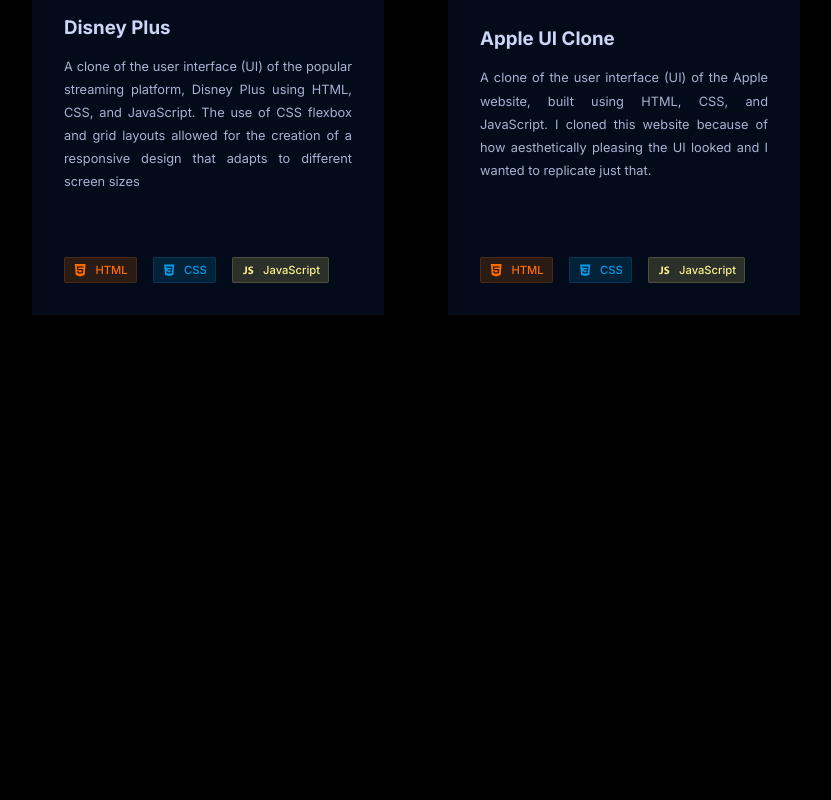
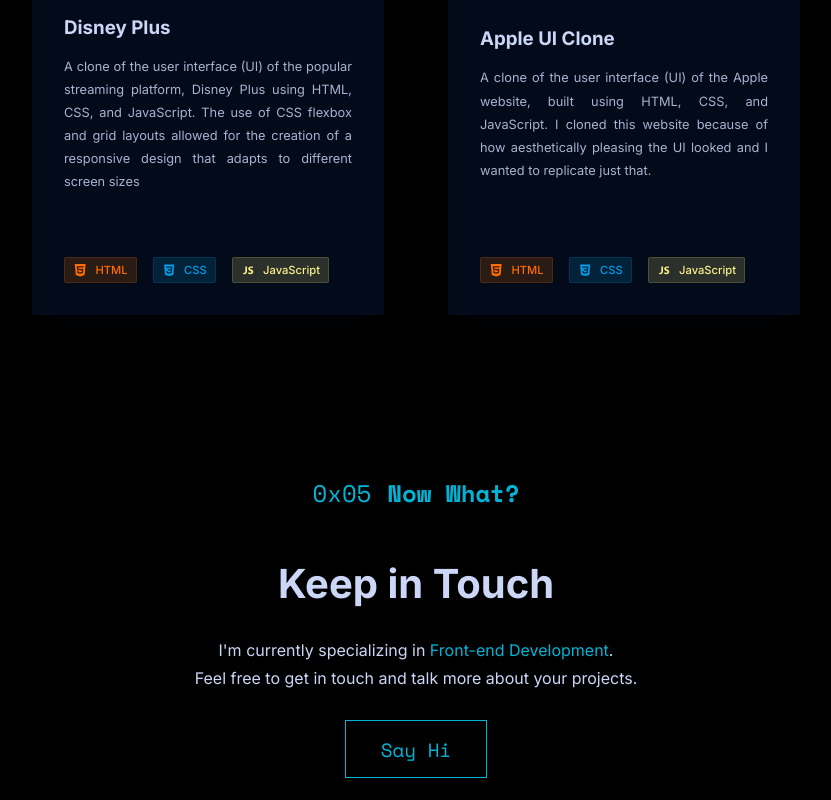
Before and after one commit to escapingyouth/Portfolio, a React (Create React App) app: page / in a window 1280 px wide. Shown: the part 5723-6523 px from the top of the page, without its empty margins (224-1055 px from the left). Before the commit the page ends 6198 px from the top, so only its background shows below. Built offline with nearby package versions, Linux system fonts and the light colour scheme.

Commit message:
Complete Contact section

```diff
--- a/src/components/button/Button.jsx
+++ b/src/components/button/Button.jsx
@@ -12,9 +12,7 @@
 	}[buttonType];
 };
 
-const Button = ({ children, buttonType, ...otherProps }) => {
+export const Button = ({ children, buttonType, ...otherProps }) => {
 	const CustomButton = getButton(buttonType);
 	return <CustomButton {...otherProps}>{children}</CustomButton>;
 };
-
-export default Button;
--- /dev/null
+++ b/src/components/contact/Contact.jsx
@@ -0,0 +1,30 @@
+import { SectionHeading } from '../main/main.styles';
+import { ContactSection, ContactText } from './contact.styles';
+import { Button, ButtonTypeClasses } from '../button/Button';
+
+const Contact = () => {
+	return (
+		<ContactSection id='section-contact'>
+			<SectionHeading>
+				<h4>Now What?</h4>
+			</SectionHeading>
+			<ContactText>
+				<h3>Keep in Touch </h3>
+				<p>
+					I'm currently specializing in <span>Front-end Development</span>.
+				</p>
+				<p>Feel free to get in touch and talk more about your projects.</p>
+			</ContactText>
+			<Button
+				buttonType={ButtonTypeClasses.base}
+				href='mailto:@michael.k.a.amankwah@gmail.com'
+				target='_blank'
+				rel='noopener noreferrer'
+			>
+				Say Hi
+			</Button>
+		</ContactSection>
+	);
+};
+
+export default Contact;
--- /dev/null
+++ b/src/components/contact/contact.styles.jsx
@@ -0,0 +1,65 @@
+import styled from 'styled-components';
+import { colors, margins } from '../../utils/_variables';
+
+export const ContactSection = styled.section`
+	display: flex;
+	flex-direction: column;
+	justify-content: center;
+	align-items: center;
+
+	text-align: center;
+
+	margin: ${margins.marginLarge} 0;
+
+	h4 {
+		font-family: 'Space Mono', monospace;
+		color: ${colors.primary};
+
+		&::before {
+			content: '0x05';
+		}
+		&::after {
+			display: none;
+		}
+	}
+
+	a {
+		font-family: 'Space Mono', monospace;
+		font-size: 1.2rem;
+		border-radius: 0px;
+	}
+	@media only screen and (max-width: 18em) {
+		a {
+			font-size: 0.9rem;
+		}
+	}
+`;
+
+export const ContactText = styled.div`
+	margin-bottom: 2rem;
+	h3 {
+		font-size: 2.5rem;
+		margin-bottom: 2rem;
+	}
+	p {
+		span {
+			color: ${colors.primary};
+		}
+		&:nth-of-type(1) {
+			margin-bottom: 0.5rem;
+		}
+	}
+	@media only screen and (max-width: 26em) {
+		p {
+			font-size: 0.8rem;
+		}
+	}
+	@media only screen and (max-width: 18em) {
+		h3 {
+			font-size: 1.9rem;
+		}
+		p {
+			font-size: 0.7rem;
+		}
+	}
+`;
--- a/src/components/icons/icon-container.styles.jsx
+++ b/src/components/icons/icon-container.styles.jsx
@@ -2,8 +2,7 @@
 
 import { colors } from '../../utils/_variables';
 
-import Button from '../button/Button';
-import { ButtonTypeClasses } from '../button/Button';
+import { Button, ButtonTypeClasses } from '../button/Button';
 
 import { GithubIcon, EmailIcon, LinkedInIcon } from './icons.styles';
 
@@ -53,113 +52,222 @@
 	background-color: rgba(255, 111, 0, 0.16);
 	color: #ff6d00;
 	border: 1px solid rgba(255, 111, 0, 0.16);
+	cursor: pointer;
+	transition: all 0.2s;
+
+	&:hover {
+		background-color: rgba(255, 111, 0, 0.12);
+	}
 `;
 
 export const CSSIconContainer = styled.div`
 	background-color: rgba(3, 155, 229, 0.16);
 	color: #039be5;
 	border: 1px solid rgba(3, 155, 229, 0.16);
+	cursor: pointer;
+	transition: all 0.2s;
+
+	&:hover {
+		background-color: rgba(3, 155, 229, 0.12);
+	}
 `;
 
 export const JSIconContainer = styled.div`
 	background-color: rgba(250, 240, 137, 0.16);
 	color: #faf089;
 	border: 1px solid rgba(250, 240, 137, 0.16);
+	cursor: pointer;
+	transition: all 0.2s;
+
+	&:hover {
+		background-color: rgba(250, 240, 137, 0.12);
+	}
 `;
 
 export const ReactIconContainer = styled.div`
 	background-color: rgba(128, 222, 234, 0.16);
 	color: #80deea;
 	border: 1px solid rgba(128, 222, 234, 0.16);
+	cursor: pointer;
+	transition: all 0.2s;
+
+	&:hover {
+		background-color: rgba(128, 222, 234, 0.12);
+	}
 `;
 
 export const ReduxIconContainer = styled.div`
 	background-color: rgba(126, 87, 194, 0.16);
 	color: #7e57c2;
 	border: 1px solid rgba(126, 87, 194, 0.16);
+	cursor: pointer;
+	transition: all 0.2s;
+
+	&:hover {
+		background-color: rgba(126, 87, 194, 0.12);
+	}
 `;
 
 export const SassIconContainer = styled.div`
 	background-color: rgba(251, 182, 206, 0.16);
 	color: #fbb6ce;
 	border: 1px solid rgba(251, 182, 206, 0.16);
+	cursor: pointer;
+	transition: all 0.2s;
+
+	&:hover {
+		background-color: rgba(251, 182, 206, 0.12);
+	}
 `;
 
 export const BootstrapIconContainer = styled.div`
 	background-color: rgba(103, 58, 183, 0.16);
 	color: #673ab7;
 	border: 1px solid rgba(103, 58, 183, 0.16);
+	cursor: pointer;
+	transition: all 0.2s;
+
+	&:hover {
+		background-color: rgba(103, 58, 183, 0.12);
+	}
 `;
 
 export const CppIconContainer = styled.div`
 	background-color: rgba(0, 117, 192, 0.16);
 	color: #0075c0;
 	border: 1px solid rgba(0, 117, 192, 0.16);
+	cursor: pointer;
+	transition: all 0.2s;
+
+	&:hover {
+		background-color: rgba(0, 117, 192, 0.12);
+	}
 `;
 
 export const PythonIconContainer = styled.div`
 	background-color: rgba(255, 193, 7, 0.16);
 	color: #ffc107;
 	border: 1px solid rgba(255, 193, 7, 0.16);
+	cursor: pointer;
+	transition: all 0.2s;
+
+	&:hover {
+		background-color: rgba(255, 193, 7, 0.12);
+	}
 `;
 
 export const TSIconContainer = styled.div`
 	background-color: rgba(25, 118, 210, 0.16);
 	color: #1976d2;
 	border: 1px solid rgba(25, 118, 210, 0.16);
+	cursor: pointer;
+	transition: all 0.2s;
+
+	&:hover {
+		background-color: rgba(25, 118, 210, 0.12);
+	}
 `;
 
 export const FirebaseIconContainer = styled.div`
 	background-color: rgba(255, 111, 0, 0.16);
 	color: #ff6d00;
 	border: 1px solid rgba(255, 111, 0, 0.16);
+	cursor: pointer;
+	transition: all 0.2s;
+
+	&:hover {
+		background-color: rgba(255, 111, 0, 0.12);
+	}
 `;
 
 export const GitIconContainer = styled.div`
 	background-color: rgba(244, 81, 30, 0.16);
 	color: #f4511e;
 	border: 1px solid rgba(244, 81, 30, 0.16);
+	cursor: pointer;
+	transition: all 0.2s;
+
+	&:hover {
+		background-color: rgba(244, 81, 30, 0.12);
+	}
 `;
 
 export const PhotoshopIconContainer = styled.div`
 	background-color: rgba(3, 169, 244, 0.16);
 	color: #03a9f4;
 	border: 1px solid rgba(3, 169, 244, 0.16);
+	cursor: pointer;
+	transition: all 0.2s;
+
+	&:hover {
+		background-color: rgba(3, 169, 244, 0.12);
+	}
 `;
 
 export const IllustratorIconContainer = styled.div`
 	background-color: rgba(255, 87, 34, 0.16);
 	color: #ff5722;
 	border: 1px solid rgba(255, 87, 34, 0.16);
+	cursor: pointer;
+	transition: all 0.2s;
+
+	&:hover {
+		background-color: rgba(255, 87, 34, 0.12);
+	}
 `;
 
 export const FigmaIconContainer = styled.div`
 	background: linear-gradient(${colors.gradient});
 	color: #29b6f6;
+	cursor: pointer;
 `;
 
 export const WordIconContainer = styled.div`
 	background-color: rgba(13, 71, 161, 0.16);
 	color: #0d47a1;
 	border: 1px solid rgba(13, 71, 161, 0.16);
+	cursor: pointer;
+	transition: all 0.2s;
+
+	&:hover {
+		background-color: rgba(13, 71, 161, 0.12);
+	}
 `;
 
 export const ExcelIconContainer = styled.div`
 	background-color: rgba(46, 125, 50, 0.16);
 	color: #2e7d32;
 	border: 1px solid rgba(46, 125, 50, 0.16);
+	cursor: pointer;
+	transition: all 0.2s;
+
+	&:hover {
+		background-color: rgba(46, 125, 50, 0.12);
+	}
 `;
 
 export const PowerpointIconContainer = styled.div`
 	background-color: rgba(230, 74, 25, 0.16);
 	color: #e64a19;
 	border: 1px solid rgba(230, 74, 25, 0.16);
+	cursor: pointer;
+	transition: all 0.2s;
+
+	&:hover {
+		background-color: rgba(230, 74, 25, 0.12);
+	}
 `;
 
 export const StyledComponentsIconContainer = styled.div`
 	background-color: rgba(236, 77, 132, 0.16);
 	color: #ec4d84;
 	border: 1px solid rgba(236, 77, 132, 0.16);
+	cursor: pointer;
+	transition: all 0.2s;
+
+	&:hover {
+		background-color: rgba(236, 77, 132, 0.12);
+	}
 `;
 
 export const GithubLinkContainer = styled.a``;
--- a/src/components/main/Main.jsx
+++ b/src/components/main/Main.jsx
@@ -8,6 +8,7 @@
 import Skills from '../skills/Skills';
 import Journey from '../journey/Journey';
 import Portfolio from '../portfolio/Portfolio';
+import Contact from '../contact/Contact';
 
 const Main = () => {
 	const { isNavOpen } = useContext(NavMenuContext);
@@ -18,6 +19,7 @@
 			<Skills />
 			<Journey />
 			<Portfolio />
+			<Contact />
 		</MainContainer>
 	);
 };
--- a/src/components/navigation/Navigation.jsx
+++ b/src/components/navigation/Navigation.jsx
@@ -2,7 +2,7 @@
 import { NavMenuContext } from '../../context/NavMenuContext';
 
 import { LogoIcon } from '../icons/icons.styles';
-import { ButtonTypeClasses } from '../button/Button';
+import { Button, ButtonTypeClasses } from '../button/Button';
 
 import {
 	NavHeader,
@@ -14,7 +14,6 @@
 	Hamburger,
 	HamburgerBar
 } from './navigation.styles';
-import Button from '../button/Button';
 
 const Navigation = () => {
 	const { isNavOpen, toggleNavMenu, visible } = useContext(NavMenuContext);
@@ -39,7 +38,7 @@
 						<NavLink href='/#section-portfolio'>Portfolio</NavLink>
 					</NavItem>
 					<NavItem onClick={toggleNavMenu}>
-						<NavLink>Contact</NavLink>
+						<NavLink href='/#section-contact'>Contact</NavLink>
 					</NavItem>
 
 					<Button
--- a/src/components/portfolio/portfolio.styles.jsx
+++ b/src/components/portfolio/portfolio.styles.jsx
@@ -229,6 +229,17 @@
 	justify-content: space-between;
 	padding: 2em;
 	background-color: ${colors.secondary};
+	box-shadow: 0 10px 30px -15px rgba(3, 11, 26, 0.7);
+	transition: all 0.2s;
+	cursor: pointer;
+
+	&:hover {
+		transform: translateY(-10px);
+
+		h3 {
+			color: ${colors.primary};
+		}
+	}
 
 	${ProjectIconsContainer} {
 		border: none;
```
